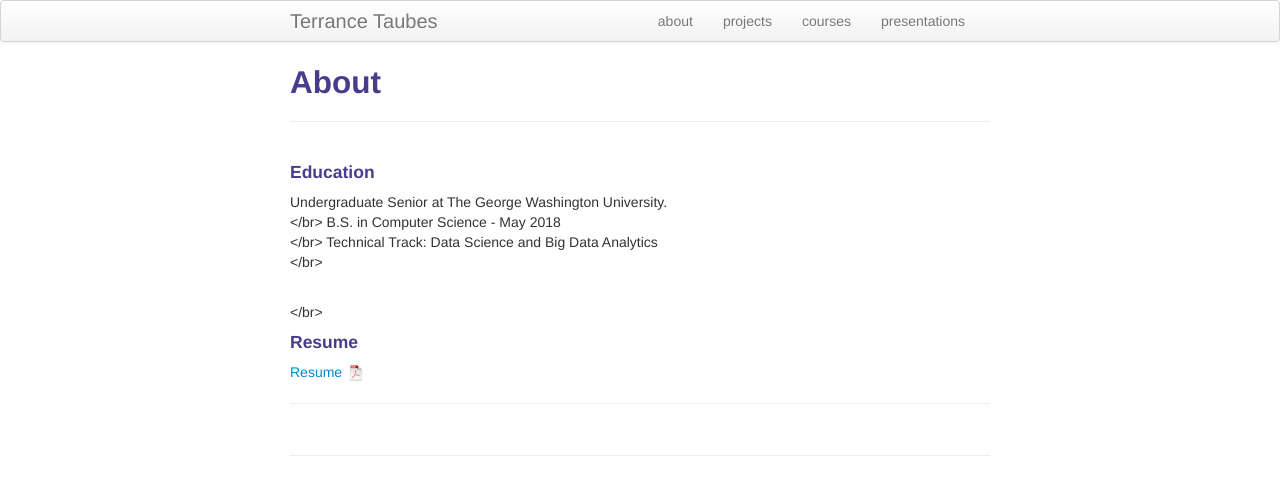
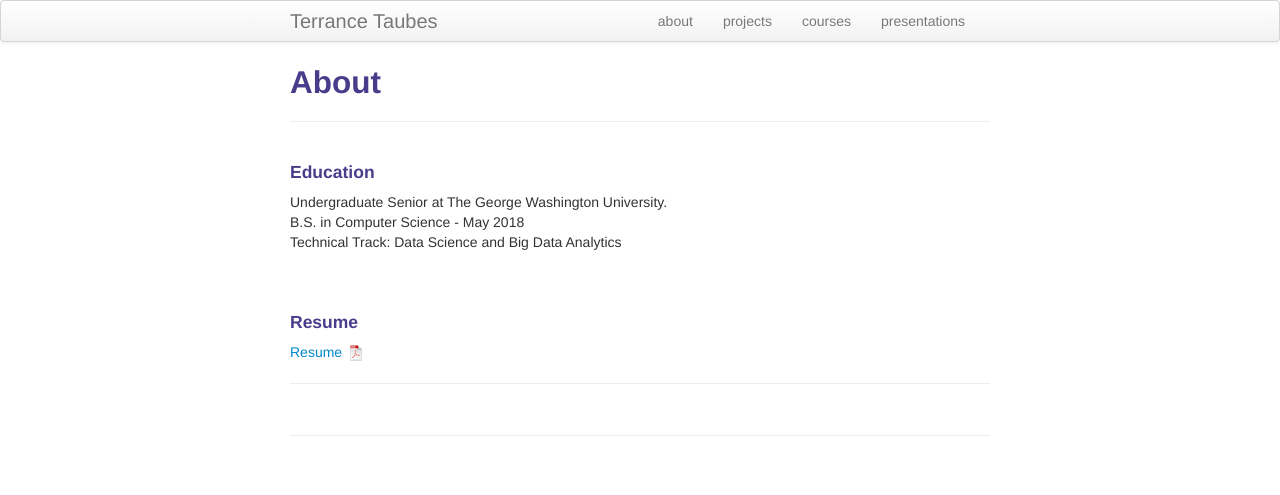
Before and after one commit to terrytaubes/terrytaubes.github.io, a Jekyll site: the page built from pages/about.md, in a window 1280 px wide. Shown: the top 495 px of the page. Built offline with Jekyll 4.4.1, drawn with Linux system fonts in a browser that asks for light colours.

Commit message:
Update about.md

```diff
--- a/pages/about.md
+++ b/pages/about.md
@@ -6,11 +6,11 @@ description: about me
 
 #### <a name="education"></a>Education
 Undergraduate Senior at The George Washington University.
-<br></br>
+<br>
 B.S. in Computer Science  -  May 2018
-<br></br>
+<br>
 Technical Track: Data Science and Big Data Analytics
-<br></br>
+<br>
 <!-- #### <a name="currentposition"></a>current position -->
 
 <!-- #### <a name="previousposition"></a>previous positions -->
@@ -19,7 +19,7 @@ Technical Track: Data Science and Big Data Analytics
 <!-- #### <a name="researchbackground"></a>research background -->
 <!-- {Insert text here} -->
 
-<br></br>
+<br><br>
 #### <a name="cvandresume"></a>Resume
 <!-- [curriculum vitae ![CV as pdf](icons16/pdf-icon.png)]({{ BASE_PATH }}/assets/bsharvey_cv.pdf) -->
 [Resume ![Resume as pdf](icons16/pdf-icon.png)]({{ BASE_PATH }}/assets/resume_summer2017.docx.pdf)
```
